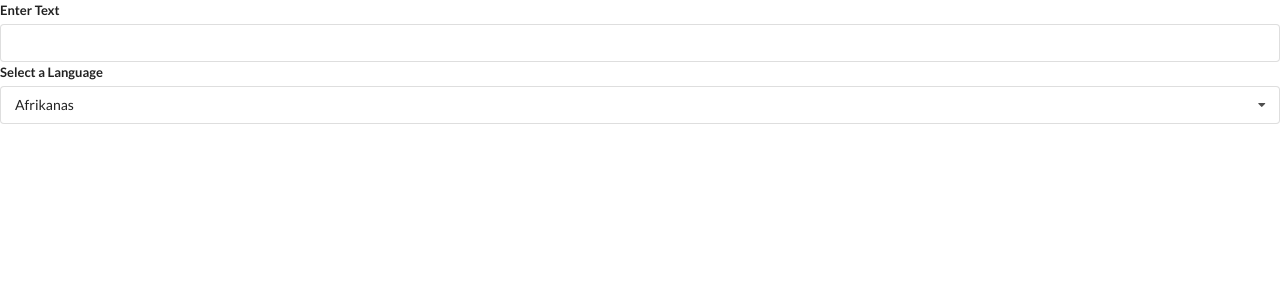
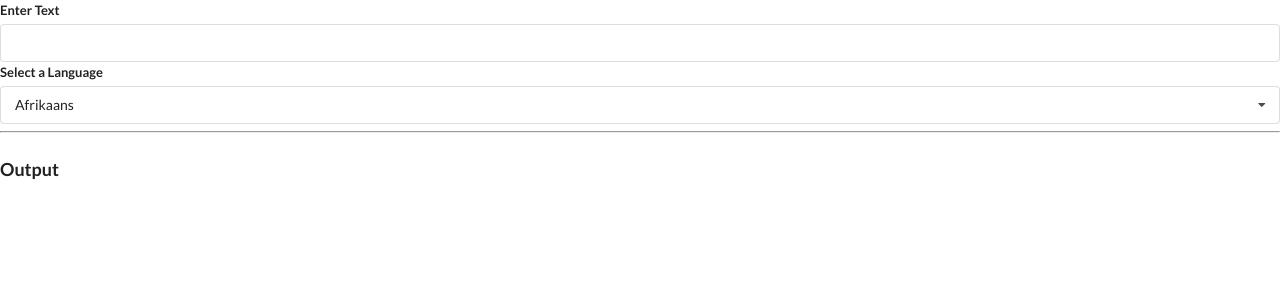
Before and after one commit to kamathsachin/wigedy-widgets, a React (Create React App) app: page / in a window 1280 px wide. Shown: the top 300 px of the page. Built offline with nearby package versions, Linux system fonts and the light colour scheme; no server answers.

Commit message:
Implemented convert component

```diff
--- /dev/null
+++ b/src/components/Convert.js
@@ -0,0 +1,34 @@
+import React, { useState, useEffect } from "react";
+import axios from "axios";
+
+const Convert = ({ language, text }) => {
+  const [translatedText, setTranslatedText] = useState("");
+
+  useEffect(() => {
+    const doTranslation = async () => {
+      const { data } = await axios.post(
+        "https://translation.googleapis.com/language/translate/v2",
+        {},
+        {
+          params: {
+            q: text,
+            target: language.value,
+            key: "AIzaSyCHUCmpR7cT_yDFHC98CZJy2LTms-IwDlM",
+          },
+        }
+      );
+
+      setTranslatedText(data.data.translations[0].translatedText);
+    };
+
+    doTranslation();
+  }, [language, text]);
+
+  return (
+    <div>
+      <h1 className="ui header">{translatedText}</h1>
+    </div>
+  );
+};
+
+export default Convert;
--- a/src/components/Translate.js
+++ b/src/components/Translate.js
@@ -1,10 +1,11 @@
 import React, { useState } from "react";
 import Dropdown from "./Dropdown";
+import Convert from "./Convert";
 
 const options = [
   {
-    label: "Afrikanas",
-    value: "ak",
+    label: "Afrikaans",
+    value: "af",
   },
   {
     label: "Arabic",
@@ -34,6 +35,9 @@ const Translate = () => {
         selected={language}
         onSelectionChange={setLanguage}
       />
+      <hr />
+      <h3 className="ui header">Output</h3>
+      <Convert language={language} text={text} />
     </div>
   );
 };
```
